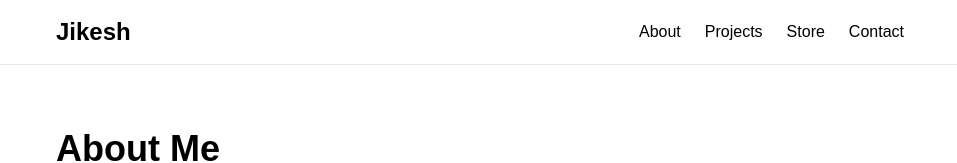
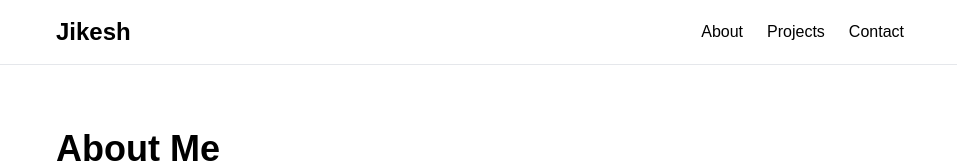
Before and after one commit to jiikeeesh/Jikesh_Portfolio, a Next.js app: page /about in a window 1280 px wide. Shown: the top 163 px of the page, without its empty margins (160-1117 px from the left). Built offline with nearby package versions, Linux system fonts and the light colour scheme.

Commit message:
feat: add responsive Navigation component with mobile menu support

```diff
--- a/components/Navigation.tsx
+++ b/components/Navigation.tsx
@@ -25,9 +25,7 @@ export default function Navigation() {
           <Link href="/projects" className="hover:text-blue-600 dark:hover:text-blue-400">
             Projects
           </Link>
-          <Link href="/store" className="hover:text-blue-600 dark:hover:text-blue-400">
-            Store
-          </Link>
+
           <Link href="/contact" className="hover:text-blue-600 dark:hover:text-blue-400">
             Contact
           </Link>
@@ -66,13 +64,7 @@ export default function Navigation() {
           >
             Projects
           </Link>
-          <Link
-            href="/store"
-            className="block text-lg font-medium hover:text-blue-600 dark:hover:text-blue-400"
-            onClick={() => setIsOpen(false)}
-          >
-            Store
-          </Link>
+
           <Link
             href="/contact"
             className="block text-lg font-medium hover:text-blue-600 dark:hover:text-blue-400"
```
